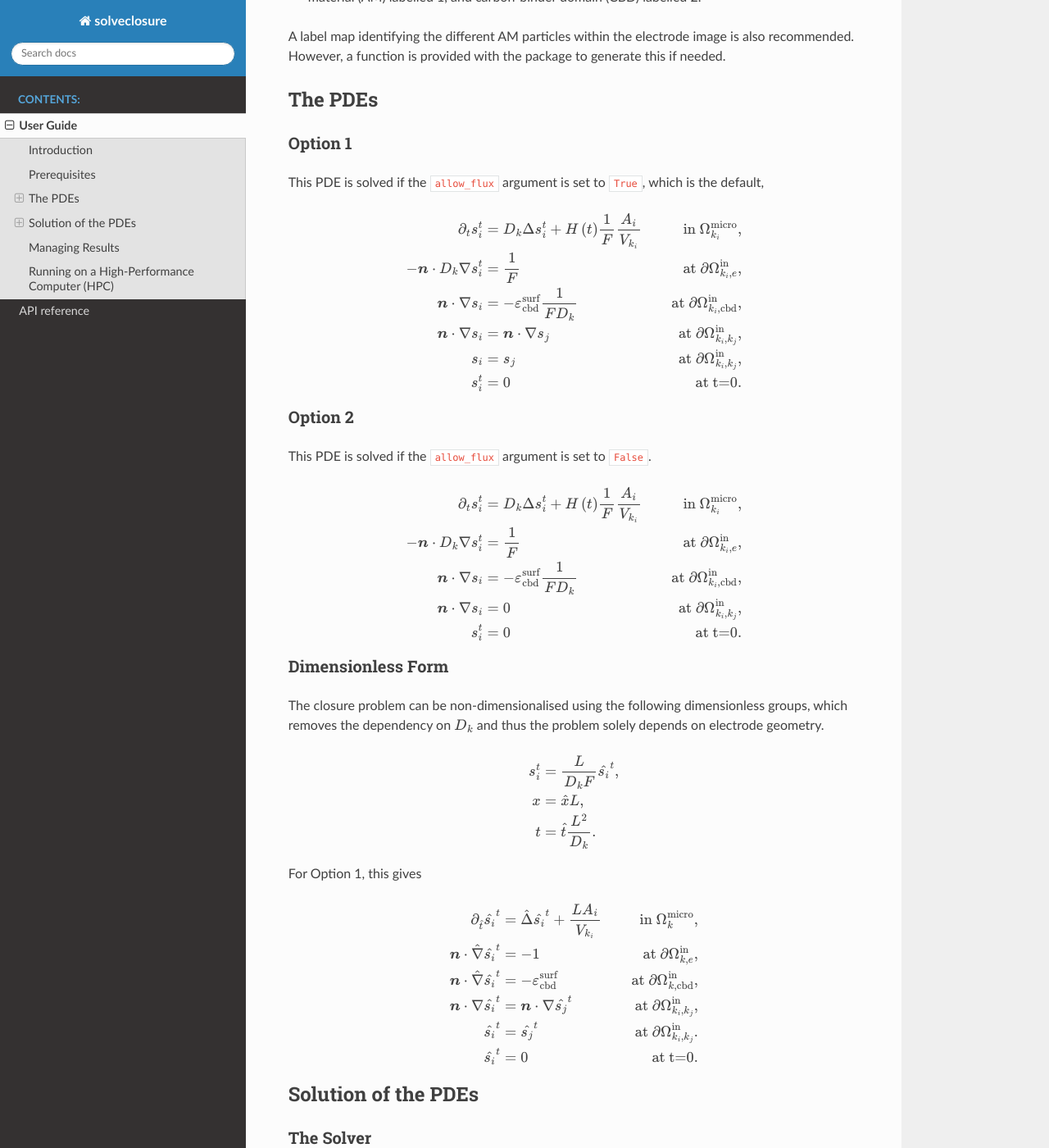
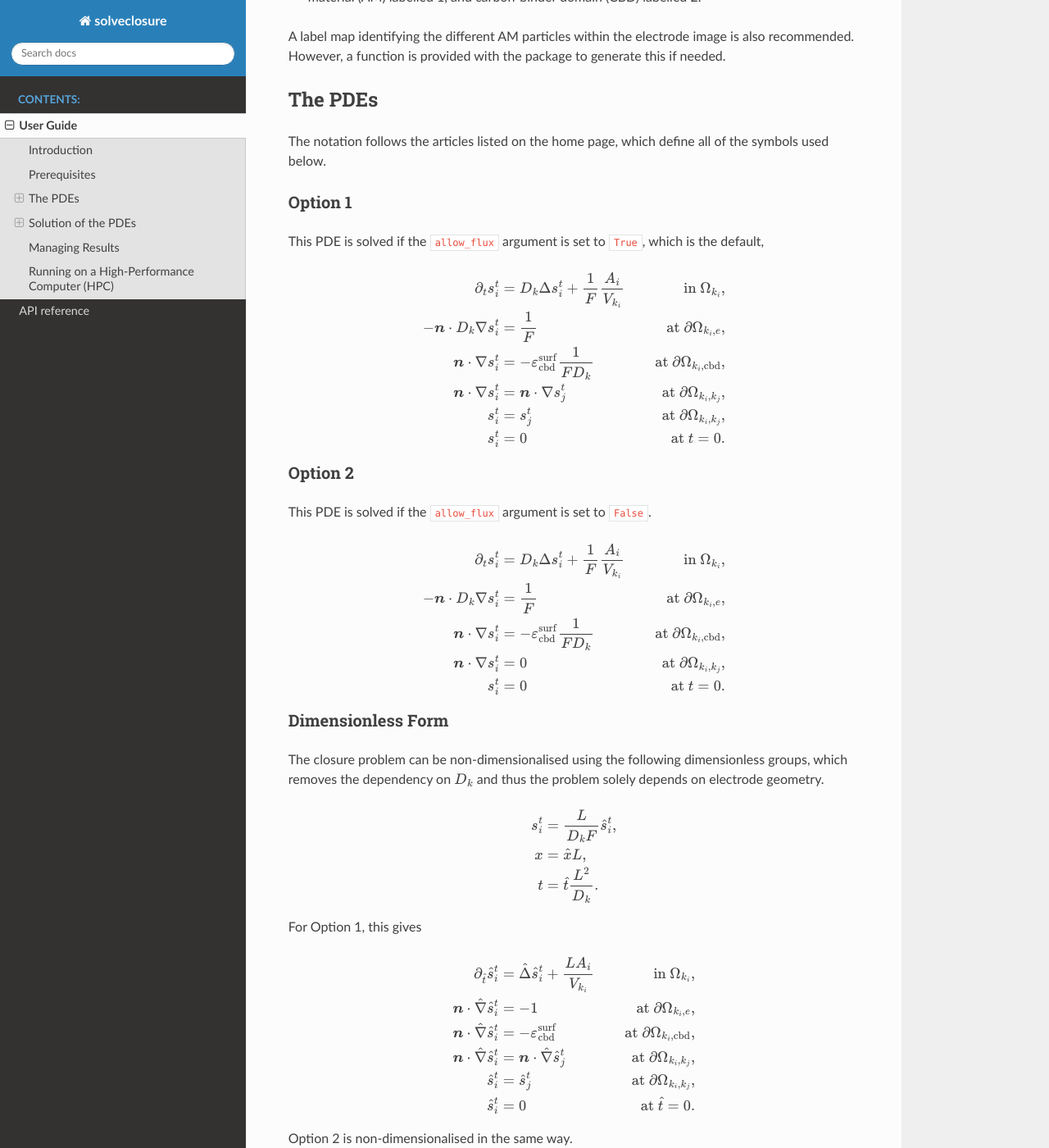
Before and after one commit to isaacbasil/solveclosure, a Sphinx documentation site: the page built from docs/guide.rst, in a window 1280 px wide and 1400 px high, scrolled down 551 px. Shown: the whole window at 82% size. Built offline with Sphinx 7.4.7 and the Read the Docs theme 3.1.0, drawn with Linux system fonts in a browser that asks for light colours.

Commit message:
Tidy closure problem equations in the user guide
- Remove the Heaviside H(t) from the source term; the problem is only
  defined for t > 0.
- Use s_i^t consistently instead of bare s_i / s_j.
- Remove the outdated "micro" and "in" superscripts from domains and
  boundaries, and use Omega_{k_i} throughout (the dimensionless form
  used Omega_k).
- Use the dimensionless gradient in the dimensionless interface
  condition, and t-hat = 0 for its initial condition.
- Fix rendering: stray full stop after the interface condition, and
  "at t=0" set entirely in upright text.
- Refer readers to the articles for nomenclature, and note that Option 2
  is non-dimensionalised in the same way.

Co-Authored-By: Claude Opus 5.5 <noreply@anthropic.com>
Claude-Session: https://claude.ai/code/session_01XPAfmUyJpN9R4mrQPbPe2W

```diff
--- a/docs/guide.rst
+++ b/docs/guide.rst
@@ -30,6 +30,9 @@ package to generate this if needed.
 The PDEs
 --------
 
+The notation follows the articles listed on the home page, which define
+all of the symbols used below.
+
 Option 1
 ~~~~~~~~
 
@@ -39,12 +42,12 @@ which is the default,
 .. math::
 
    \begin{aligned}
-   \partial_{t}s_{i}^{t} & =D_{k}\Delta s_{i}^{t}+H\left(t\right)\frac{1}{F}\frac{A_{i}}{V_{k_{i}}} & \textrm{in }\Omega_{k_{i}}^{\mathrm{micro}},\\
-   -\boldsymbol{n}\cdot D_{k}\nabla s_{i}^{t} & =\frac{1}{F} & \textrm{at }\partial\Omega_{k_{i},e}^{\mathrm{in}},\\
-   \boldsymbol{n}\cdot\nabla s_{i} & =-\varepsilon_{\mathrm{cbd}}^{\mathrm{surf}}\frac{1}{FD_{k}} & \textrm{at }\partial\Omega_{k_{i},\mathrm{cbd}}^{\mathrm{in}},\\
-   \boldsymbol{n}\cdot\nabla s_{i} & =\boldsymbol{n}\cdot\nabla s_{j} & \textrm{at }\partial\Omega_{k_{i},k_{j}}^{\mathrm{in}},\\
-   s_{i} & =s_{j} & \textrm{at }\partial\Omega_{k_{i},k_{j}}^{\mathrm{in}},\\
-   s_{i}^{t} & =0 & \textrm{at t=0.}
+   \partial_{t}s_{i}^{t} & =D_{k}\Delta s_{i}^{t}+\frac{1}{F}\frac{A_{i}}{V_{k_{i}}} & \textrm{in }\Omega_{k_{i}},\\
+   -\boldsymbol{n}\cdot D_{k}\nabla s_{i}^{t} & =\frac{1}{F} & \textrm{at }\partial\Omega_{k_{i},e},\\
+   \boldsymbol{n}\cdot\nabla s_{i}^{t} & =-\varepsilon_{\mathrm{cbd}}^{\mathrm{surf}}\frac{1}{FD_{k}} & \textrm{at }\partial\Omega_{k_{i},\mathrm{cbd}},\\
+   \boldsymbol{n}\cdot\nabla s_{i}^{t} & =\boldsymbol{n}\cdot\nabla s_{j}^{t} & \textrm{at }\partial\Omega_{k_{i},k_{j}},\\
+   s_{i}^{t} & =s_{j}^{t} & \textrm{at }\partial\Omega_{k_{i},k_{j}},\\
+   s_{i}^{t} & =0 & \textrm{at }t=0.
    \end{aligned}
 
 Option 2
@@ -55,11 +58,11 @@ This PDE is solved if the ``allow_flux`` argument is set to ``False``.
 .. math::
 
    \begin{aligned}
-   \partial_{t}s_{i}^{t} & =D_{k}\Delta s_{i}^{t}+H\left(t\right)\frac{1}{F}\frac{A_{i}}{V_{k_{i}}} & \textrm{in }\Omega_{k_{i}}^{\mathrm{micro}},\\
-   -\boldsymbol{n}\cdot D_{k}\nabla s_{i}^{t} & =\frac{1}{F} & \textrm{at }\partial\Omega_{k_{i},e}^{\mathrm{in}},\\
-   \boldsymbol{n}\cdot\nabla s_{i} & =-\varepsilon_{\mathrm{cbd}}^{\mathrm{surf}}\frac{1}{FD_{k}} & \textrm{at }\partial\Omega_{k_{i},\mathrm{cbd}}^{\mathrm{in}},\\
-   \boldsymbol{n}\cdot\nabla s_{i} & =0 & \textrm{at }\partial\Omega_{k_{i},k_{j}}^{\mathrm{in}},\\
-   s_{i}^{t} & =0 & \textrm{at t=0.}
+   \partial_{t}s_{i}^{t} & =D_{k}\Delta s_{i}^{t}+\frac{1}{F}\frac{A_{i}}{V_{k_{i}}} & \textrm{in }\Omega_{k_{i}},\\
+   -\boldsymbol{n}\cdot D_{k}\nabla s_{i}^{t} & =\frac{1}{F} & \textrm{at }\partial\Omega_{k_{i},e},\\
+   \boldsymbol{n}\cdot\nabla s_{i}^{t} & =-\varepsilon_{\mathrm{cbd}}^{\mathrm{surf}}\frac{1}{FD_{k}} & \textrm{at }\partial\Omega_{k_{i},\mathrm{cbd}},\\
+   \boldsymbol{n}\cdot\nabla s_{i}^{t} & =0 & \textrm{at }\partial\Omega_{k_{i},k_{j}},\\
+   s_{i}^{t} & =0 & \textrm{at }t=0.
    \end{aligned}
 
 Dimensionless Form
@@ -72,7 +75,7 @@ thus the problem solely depends on electrode geometry.
 .. math::
 
    \begin{aligned}
-   s_{i}^{t} & = \frac{L}{D_{k}F}\hat{s_{i}}^{t}, \\
+   s_{i}^{t} & = \frac{L}{D_{k}F}\hat{s}_{i}^{t}, \\
    x & = \hat{x}L, \\
    t & = \hat{t}\frac{L^{2}}{D_{k}}.
    \end{aligned}
@@ -82,13 +85,15 @@ For Option 1, this gives
 .. math::
 
    \begin{aligned}
-   \partial_{\hat{t}}\hat{s_{i}}^{t} & =\hat{\Delta}\hat{s_{i}}^{t}+\frac{LA_{i}}{V_{k_{i}}} & \textrm{in }\Omega_{k}^{\mathrm{micro}},\\
-   \boldsymbol{n}\cdot\hat{\nabla}\hat{s_{i}}^{t} & =-1 & \textrm{at }\partial\Omega_{k,e}^{\mathrm{in}},\\
-   \boldsymbol{n}\cdot\hat{\nabla}\hat{s_{i}}^{t} & =-\varepsilon_{\mathrm{cbd}}^{\mathrm{surf}} & \textrm{at }\partial\Omega_{k,\mathrm{cbd}}^{\mathrm{in}},\\
-   \boldsymbol{n}\cdot\nabla\hat{s_{i}}^{t} & =\boldsymbol{n}\cdot\nabla\hat{s_{j}}^{t} & \textrm{at }\partial\Omega_{k_{i},k_{j}}^{\mathrm{in}},\\
-   \hat{s_{i}}^{t} & =\hat{s_{j}}^{t} & \textrm{at }\partial\Omega_{k_{i},k_{j}}^{\mathrm{in}}.\\
-   \hat{s_{i}}^{t} & =0 & \textrm{at t=0.}
+   \partial_{\hat{t}}\hat{s}_{i}^{t} & =\hat{\Delta}\hat{s}_{i}^{t}+\frac{LA_{i}}{V_{k_{i}}} & \textrm{in }\Omega_{k_{i}},\\
+   \boldsymbol{n}\cdot\hat{\nabla}\hat{s}_{i}^{t} & =-1 & \textrm{at }\partial\Omega_{k_{i},e},\\
+   \boldsymbol{n}\cdot\hat{\nabla}\hat{s}_{i}^{t} & =-\varepsilon_{\mathrm{cbd}}^{\mathrm{surf}} & \textrm{at }\partial\Omega_{k_{i},\mathrm{cbd}},\\
+   \boldsymbol{n}\cdot\hat{\nabla}\hat{s}_{i}^{t} & =\boldsymbol{n}\cdot\hat{\nabla}\hat{s}_{j}^{t} & \textrm{at }\partial\Omega_{k_{i},k_{j}},\\
+   \hat{s}_{i}^{t} & =\hat{s}_{j}^{t} & \textrm{at }\partial\Omega_{k_{i},k_{j}},\\
+   \hat{s}_{i}^{t} & =0 & \textrm{at }\hat{t}=0.
    \end{aligned}
+
+Option 2 is non-dimensionalised in the same way.
 
 Solution of the PDEs
 --------------------
```
